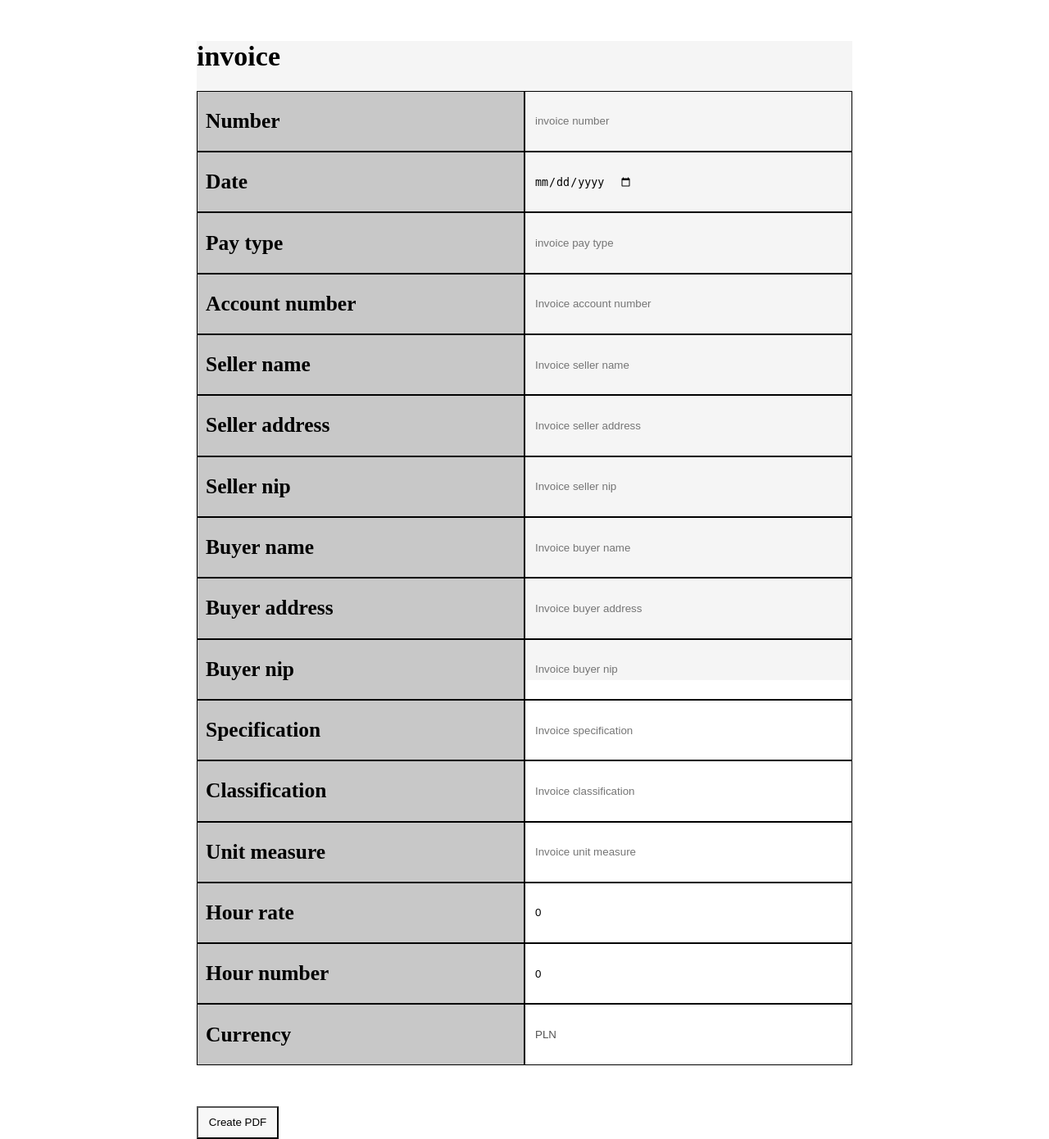
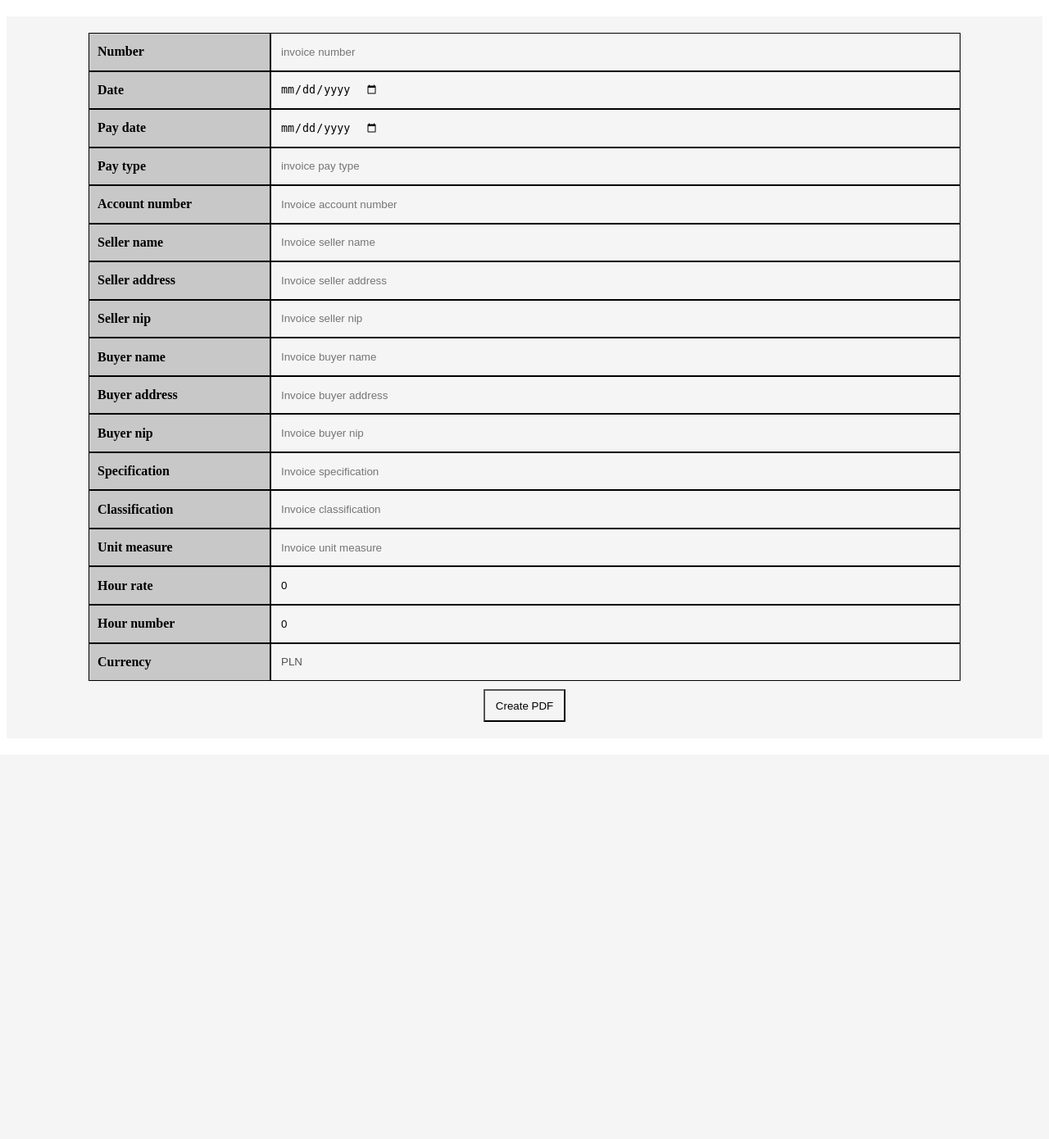
Before and after one commit to delektowski/invoicer, a FastAPI app: page / in a window 1280 px wide. Shown: the whole page at 82% size. After the commit the page ends 881 px from the top, so only its background shows below. Run offline with FastAPI, Linux system fonts and the light colour scheme; data comes from the database, SQL or seed files in the repository.

Commit message:
change styles

```diff
--- a/static/styles.css
+++ b/static/styles.css
@@ -1,30 +1,37 @@
+body {
+    box-sizing: border-box;
+}
+
 .container {
-
-    margin: 50px auto;
-    height: 780px;
-    font-size: 17px;
-    width: 800px;
+    padding: 20px 100px;
+    margin: 20px auto;
     background-color: whitesmoke
 }
 
-button {
-    margin-top: 50px;
-    width: 100px;
-    height: 40px;
-    background-color: rgba(245, 245, 245, 0.753);
+
+.field--gray {
+    display: -webkit-box;
+    width: 200px;
+    padding: 0 10px;
+    display: flex;
+    border: 1px black solid;
+    background-color: rgb(200, 200, 200);
 }
 
 .field {
+    -webkit-box-flex: 3;
+    -webkit-flex: 3;
+    flex: 3;
     padding: 0 10px;
     display: flex;
-    flex: 1;
-
     border: 1px black solid;
 }
 
-.field--gray {
-    background-color: rgb(200, 200, 200);
+
+.field--gray> h2 {
+    font-size: 16px;
 }
+
 
 .fields-container {
     display: -webkit-box;
@@ -43,3 +50,12 @@ input {
     box-shadow: none;
     outline: none;
 }
+
+.fields-container>button {
+    -webkit-box-align: center;
+    align-self: center;
+    margin-top: 10px;
+    width: 100px;
+    height: 40px;
+    background-color: rgba(245, 245, 245, 0.753);
+}
--- a/templates/invoice_form.html
+++ b/templates/invoice_form.html
@@ -13,10 +13,10 @@
 
 <body>
     <div class="container">
-        <h1>invoice</h1>
         <form action="/form/" method="post">
             <div class="fields-container">
-                <div class="field field--gray">
+
+                <div class="field--gray">
                     <h2>Number</h2>
                 </div>
                 <div class="field">
@@ -26,7 +26,7 @@
             </div>
 
             <div class="fields-container">
-                <div class="field field--gray">
+                <div class="field--gray">
                     <h2>Date</h2>
                 </div>
                 <div class="field">
@@ -36,7 +36,17 @@
             </div>
 
             <div class="fields-container">
-                <div class="field field--gray">
+                <div class="field--gray">
+                    <h2>Pay date</h2>
+                </div>
+                <div class="field">
+                    <input type="date" id="invoice-pay-date" name="invoice_pay_date" placeholder="invoice pay date"
+                        value="{{invoice_pay_date}}">
+                </div>
+            </div>
+
+            <div class="fields-container">
+                <div class="field--gray">
                     <h2>Pay type</h2>
                 </div>
                 <div class="field">
@@ -46,7 +56,7 @@
             </div>
 
             <div class="fields-container">
-                <div class="field field--gray">
+                <div class="field--gray">
                     <h2>Account number</h2>
                 </div>
                 <div class="field">
@@ -55,8 +65,11 @@
                 </div class="fields-container">
             </div>
 
+
+
+
             <div class="fields-container">
-                <div class="field field--gray">
+                <div class="field--gray">
                     <h2>Seller name</h2>
                 </div>
                 <div class="field">
@@ -66,7 +79,7 @@
             </div>
 
             <div class="fields-container">
-                <div class="field field--gray">
+                <div class="field--gray">
                     <h2>Seller address</h2>
                 </div>
                 <div class="field">
@@ -76,7 +89,7 @@
             </div>
 
             <div class="fields-container">
-                <div class="field field--gray">
+                <div class="field--gray">
                     <h2>Seller nip</h2>
                 </div>
                 <div class="field">
@@ -86,7 +99,7 @@
             </div>
 
             <div class="fields-container">
-                <div class="field field--gray">
+                <div class="field--gray">
                     <h2>Buyer name</h2>
                 </div>
                 <div class="field">
@@ -96,7 +109,7 @@
             </div>
 
             <div class="fields-container">
-                <div class="field field--gray">
+                <div class="field--gray">
                     <h2>Buyer address</h2>
                 </div>
                 <div class="field">
@@ -106,7 +119,7 @@
             </div>
 
             <div class="fields-container">
-                <div class="field field--gray">
+                <div class="field--gray">
                     <h2>Buyer nip</h2>
                 </div>
                 <div class="field">
@@ -115,9 +128,8 @@
                 </div class="fields-container">
             </div>
 
-
             <div class="fields-container">
-                <div class="field field--gray">
+                <div class="field--gray">
                     <h2>Specification</h2>
                 </div>
                 <div class="field">
@@ -127,7 +139,7 @@
             </div>
 
             <div class="fields-container">
-                <div class="field field--gray">
+                <div class="field--gray">
                     <h2>Classification</h2>
                 </div>
                 <div class="field">
@@ -137,7 +149,7 @@
             </div>
 
             <div class="fields-container">
-                <div class="field field--gray">
+                <div class="field--gray">
                     <h2>Unit measure</h2>
                 </div>
                 <div class="field">
@@ -147,7 +159,7 @@
             </div>
 
             <div class="fields-container">
-                <div class="field field--gray">
+                <div class="field--gray">
                     <h2>Hour rate</h2>
                 </div>
                 <div class="field">
@@ -157,7 +169,7 @@
             </div>
 
             <div class="fields-container">
-                <div class="field field--gray">
+                <div class="field--gray">
                     <h2>Hour number</h2>
                 </div>
                 <div class="field">
@@ -167,15 +179,18 @@
             </div>
 
             <div class="fields-container">
-                <div class="field field--gray">
+                <div class="field--gray">
                     <h2>Currency</h2>
                 </div>
                 <div class="field">
                     <input disabled type="text" id="invoice-currency" name="invoice_currency"
                         placeholder="Invoice currency" value="PLN"><br>
                 </div class="fields-container">
+
             </div>
-            <button type="submit">Create PDF</button>
+            <div class="fields-container">
+                <button type="submit">Create PDF</button>
+            </div class="fields-container">
         </form>
     </div>
 </body>
--- a/webserver.py
+++ b/webserver.py
@@ -122,6 +122,6 @@ def get_form(request: Request,
         f"{key}={value}"
         for key, value in invoice_dict.items()
     )
-    response = RedirectResponse(url=redirect_url, status_code=301)
+    # response = RedirectResponse(url=redirect_url, status_code=301)
 
-    return response
+    # return response
```
